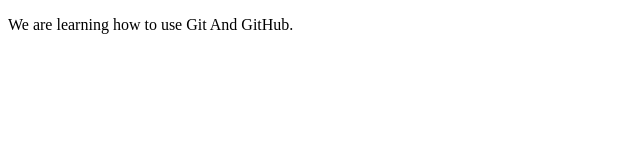
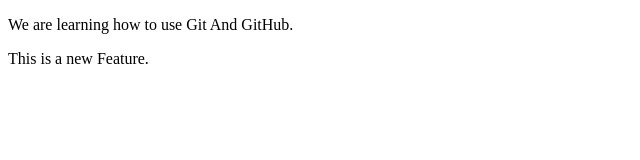
Before and after one commit to LearnWith-Bright/Project1, a plain HTML site: page index.html in a window 1280 px wide. Shown: the whole page, without its empty margins (0-640 px from the left). Drawn offline with Linux system fonts and the light colour scheme.

```diff
--- /dev/null
+++ b/app.js
@@ -0,0 +1 @@
+//add new feature -button
--- a/index.html
+++ b/index.html
@@ -6,5 +6,8 @@
 </head>
 <body>
     <p> We are learning how to use Git And GitHub.</p>
+    <p>This is a new Feature.</p>
 </body>
 </html>
+<!--add new button-->
+<!--Add form-->
```
